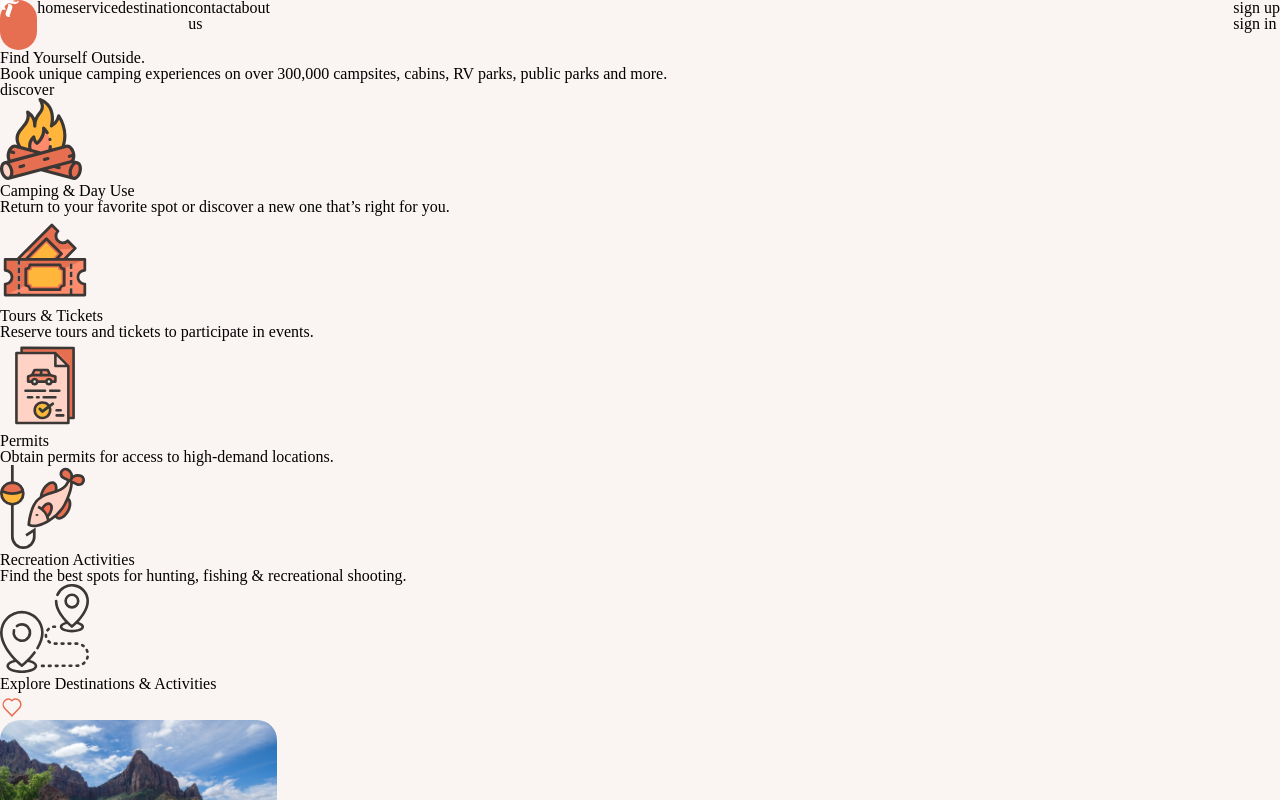
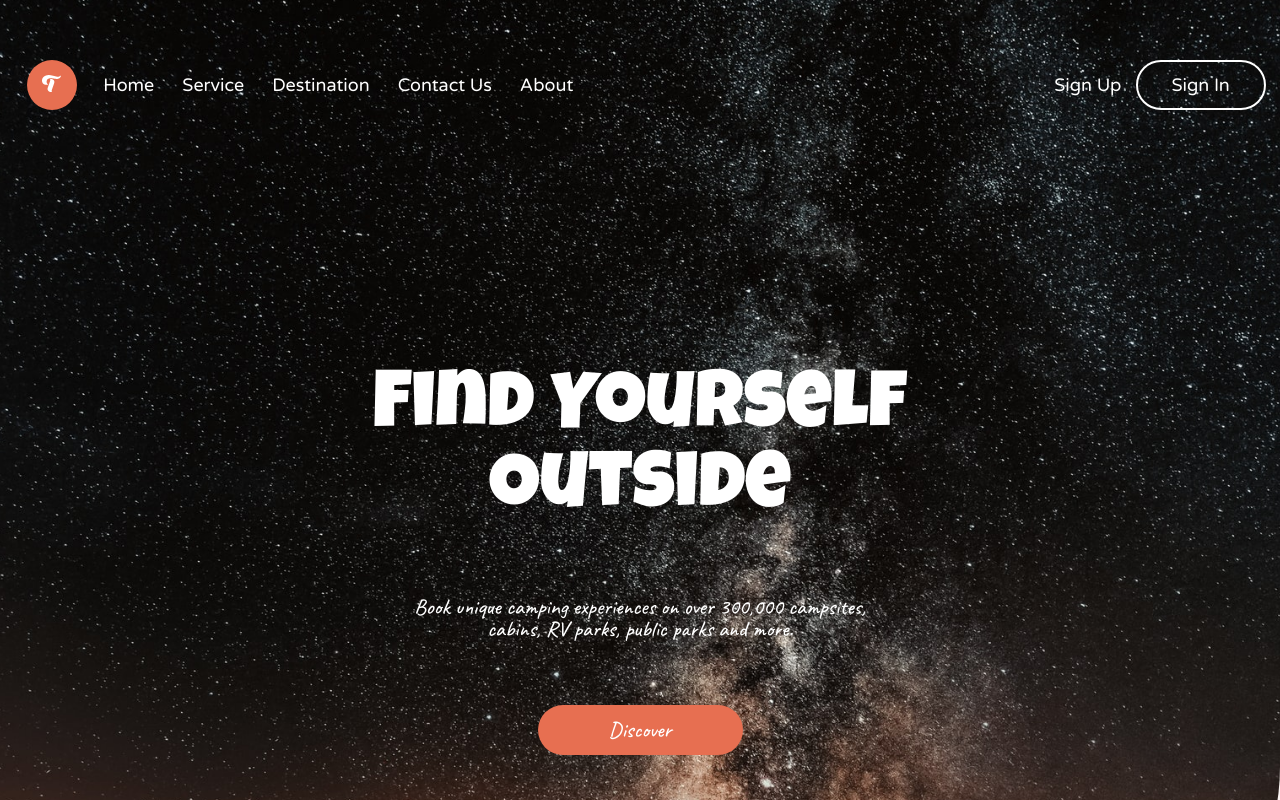
Before and after one commit to MTGeorgian/TornikeMaghradze-Project-1, a plain HTML site: page index.html in a window 1280 px wide. Shown: the top 800 px of the page. Drawn offline with Linux system fonts and the light colour scheme.

Commit message:
add header and bg img

```diff
--- a/css/style.css
+++ b/css/style.css
@@ -1,17 +1,35 @@
 body{
 	background-color: #FAF4F2;
 }
+#bg-img{
+	background-image: url(../images/BG.jpg);
+	max-width: 1920px;
+	width: 100%;
+	height: 1080px;
+	background-position: bottom;
+	background-repeat: no-repeat;
+	background-size: cover;
+	border-radius: 10% 0% 26% 22% / 0% 10% 26% 22% ;
+	position: absolute;
+	top:-33px;
+	z-index: -100;
+}
+/* header */
 #header-container{
 	max-width: 1520px;
 	width: 100%;
 	display: flex;
 	flex-wrap: wrap;
 	justify-content: space-between;
+	flex-wrap: wrap;
+	margin-top: 60px;
 }
 #header-left-block{
-	/*width: 100%;*/
+	max-width: 600px;
+	width: 100%;
 	display: flex;
-	justify-content: space-between;
+	align-items: center;
+	justify-content: space-evenly;
 }
 #header-logo-wrapper{
 	background-color: #E76F51;
@@ -19,15 +37,91 @@ body{
 	width: 100%;
 	height: 50px;
 	border-radius: 50px;
+	display: flex;
+	justify-content: center;
+	align-items: center;
 }
-#header-logo-wrappe a{
-	align-items: center;
+#navigation{
+	max-width: 470px;
+	width: 100%;
 }
 #navigation ul{
 	display: flex;
 	justify-content: space-between;
+	font-size: 18px;
+	text-transform: capitalize;
+	font-family: 'Varela Round';
+	color: white;
 }
-#header-left-block{
+#header-right-block{
+	max-width: 240px;
+	width: 100%;
 	display: flex;
+	align-items: center;
+	justify-content: space-evenly;
+}
+#header-right-block div a{
+	font-size: 18px;
+	font-family: 'Varela Round';
+	text-transform: capitalize;
+	color: white;
+}
+.header-signIn{
+	max-width: 130px;
+	width: 100%;
+	height: 50px;
+	border: 2px solid white;
+	border-radius: 25px;
+	display: flex;
+	align-items: center;
+	justify-content: center;
+}
+/* section one */
+#section-one-wrapper{
+	max-width: 580px;
+	width: 100%;
+	height: 385px;
+	color: white;
+	margin: 0 auto;
+	margin-top: 260px;
+	display: flex;
+	flex-direction: column;
+	align-items: center;
 	justify-content: space-between;
 }
+#section-one-wrapper h1{
+	max-width: 580px;
+	width: 100%;
+	font-size: 80px;
+	font-family: 'Luckiest Guy';;
+	text-align: center;
+	text-transform: capitalize;
+}
+#section-one-wrapper p{
+	max-width: 500px;
+	width: 100%;
+	font-size: 22px;
+	font-family: 'Caveat';
+	text-align: center;
+}
+.span-capitalaize{
+	text-transform: capitalize;
+}
+.span-uppercase{
+	text-transform: uppercase;
+}
+#section-one-discover{
+	max-width: 205px;
+	width: 100%;
+	height: 50px;
+	background-color: #E76F51;
+	border-radius: 25px;
+	display: flex;
+	align-items: center;
+	justify-content: center;
+	text-transform: capitalize;
+}
+/* section two */
+.section-two {
+	margin-top:850px;
+}
--- a/index.html
+++ b/index.html
@@ -57,32 +57,38 @@
                </nav>
            </div>
            <div id="header-right-block">
-               <span>
-                   sign up
-               </span>
                <div>
-                   sign in
+                    <a href="#">
+                        sign up
+                    </a>
+               </div>
+               <div class="header-signIn">
+                    <a href="#">
+                        sign in
+                    </a>
                </div>
            </div>
         </div>
    </header>
    <div id="bg-img"></div>
-   <section>
-       <div>
+   <section class="section-one">
+       <div id="section-one-wrapper">
            <h1>
-               Find Yourself Outside.
+               Find Yourself Outside
            </h1>
            <p>
-               Book unique camping experiences on over 300,000 campsites, cabins, RV parks, public parks and more.
+               <span class="span-capitalaize">book</span> unique camping experiences on over 300,000 campsites, cabins, <span class="span-uppercase">rv</span> parks, public parks and more.
            </p>
-           <div>
-               <p>
-                   discover
-               </p>
+           <div id="section-one-discover">
+                <a href="#">
+                    <p>
+                        discover
+                    </p>
+                </a>
            </div>
        </div>
    </section>
-   <section>
+   <section class="section-two">
        <div>
            <div>
                <img src="images/bonfire.svg" alt="image">
```
Also changed, not shown: images/BG.jpg (added), images/BG.svg.
